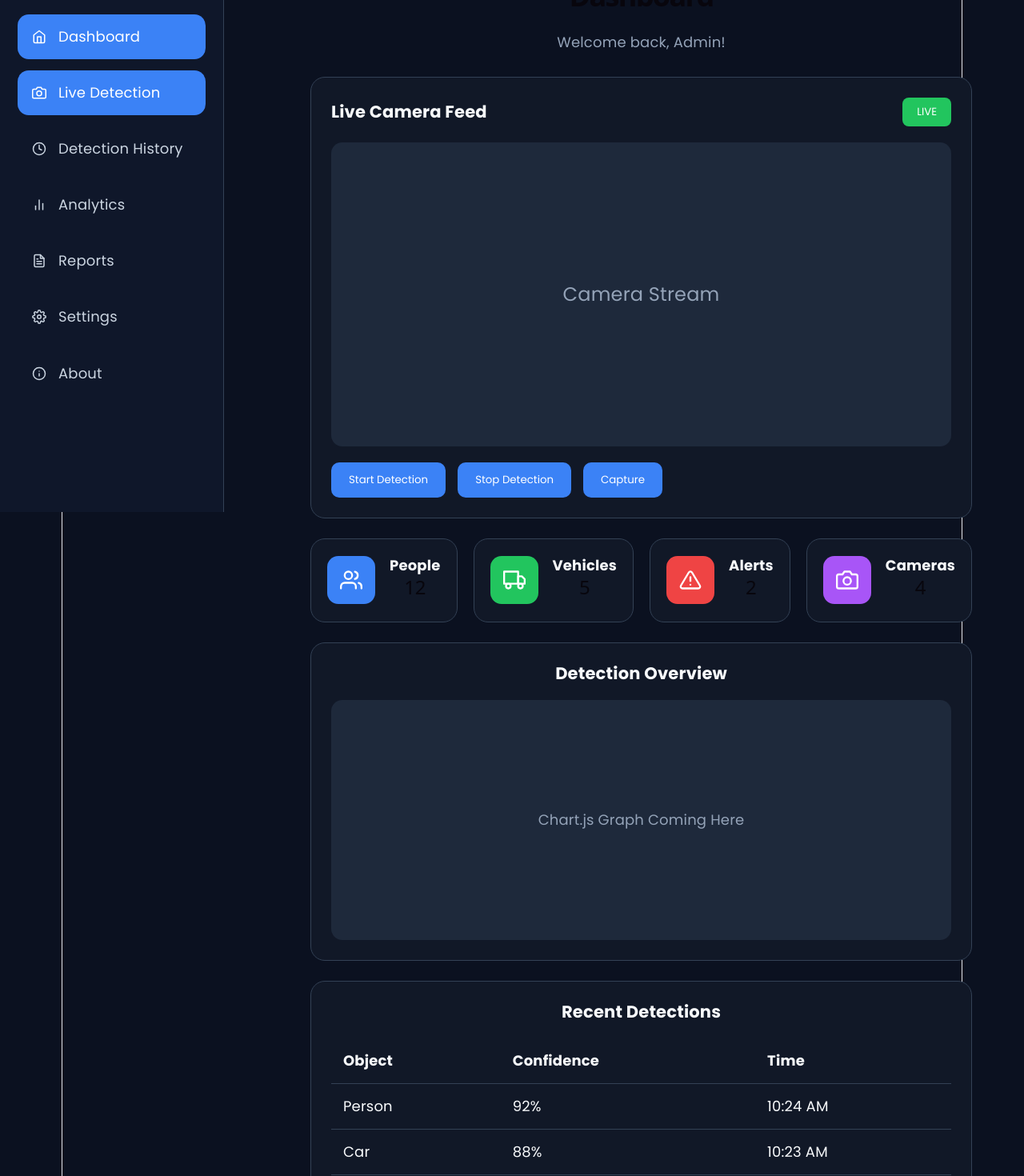
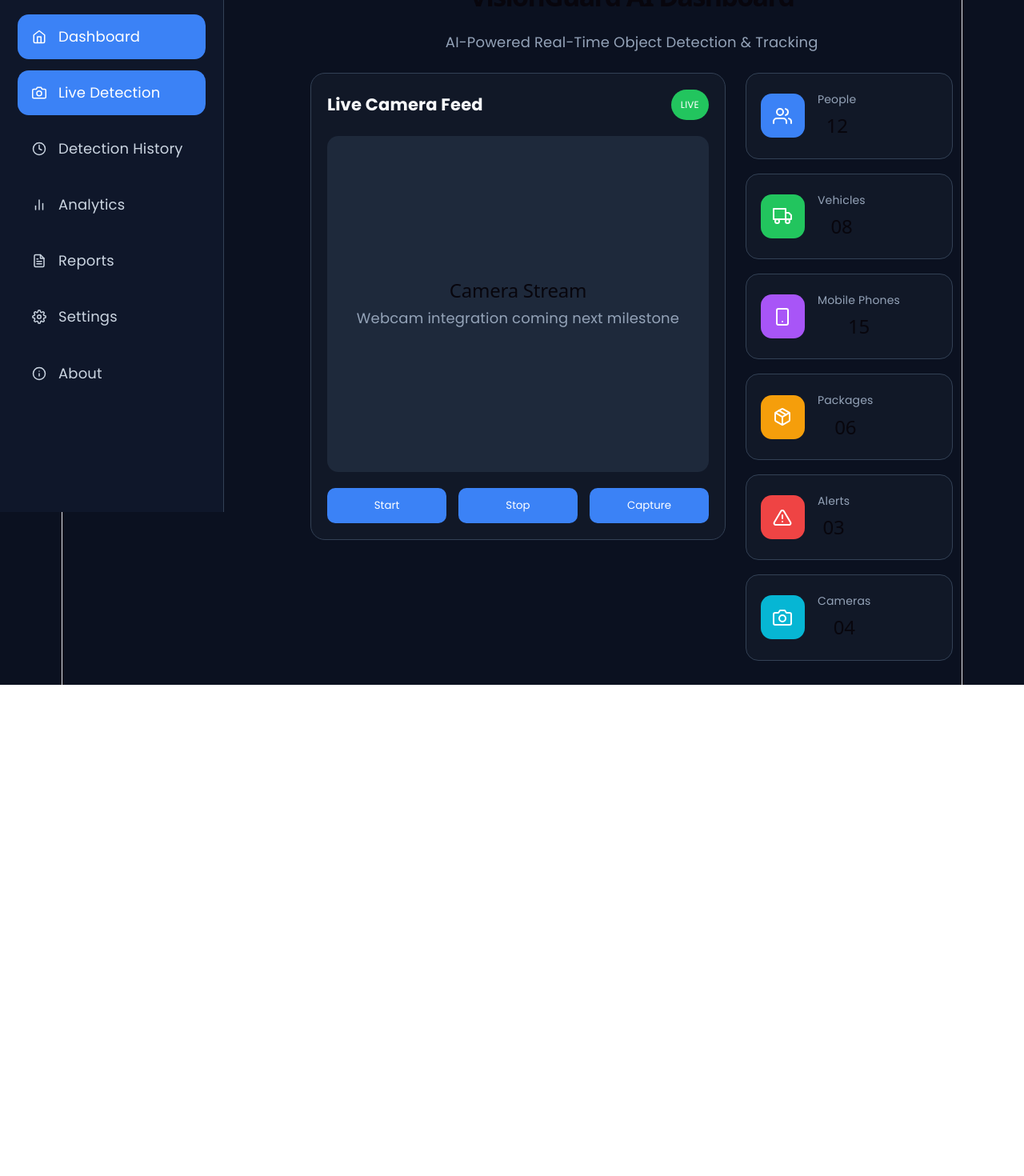
Before and after one commit to Soujana77/CodeAlpha_VisionGuard_AI, a React app in the folder frontend/: page / in a window 1280 px wide. Shown: the part 160-1630 px from the top of the page at 80% size. After the commit the page ends 1016 px from the top, so only its background shows below. Built offline with nearby package versions, Linux system fonts and the light colour scheme; the HTML template or start-up script is replaced by a standard one.

Commit message:
Implement responsive dashboard grid layout

```diff
--- a/frontend/package.json
+++ b/frontend/package.json
@@ -17,6 +17,7 @@
     "react": "^19.2.7",
     "react-bootstrap": "^2.10.10",
     "react-chartjs-2": "^5.3.1",
+    "react-countup": "^6.5.3",
     "react-dom": "^19.2.7",
     "react-hot-toast": "^2.6.0",
     "react-icons": "^5.6.0",
--- a/frontend/src/components/dashboard/AnalyticsChart.jsx
+++ /dev/null
@@ -1,17 +0,0 @@
-function AnalyticsChart() {
-  return (
-    <div className="chart-card">
-
-      <h3>Detection Overview</h3>
-
-      <div className="chart-placeholder">
-
-        Chart.js Graph Coming Here
-
-      </div>
-
-    </div>
-  );
-}
-
-export default AnalyticsChart;
--- a/frontend/src/components/dashboard/CameraPanel.jsx
+++ /dev/null
@@ -1,23 +0,0 @@
-function CameraPanel() {
-  return (
-    <div className="camera-panel">
-      <div className="camera-header">
-        <h3>Live Camera Feed</h3>
-
-        <button>LIVE</button>
-      </div>
-
-      <div className="camera-placeholder">
-        Camera Stream
-      </div>
-
-      <div className="camera-buttons">
-        <button>Start Detection</button>
-        <button>Stop Detection</button>
-        <button>Capture</button>
-      </div>
-    </div>
-  );
-}
-
-export default CameraPanel;
--- /dev/null
+++ b/frontend/src/components/dashboard/DashboardGrid.jsx
@@ -0,0 +1,20 @@
+import LiveCameraCard from "./LiveCameraCard";
+import StatsGrid from "./StatsGrid";
+
+function DashboardGrid() {
+  return (
+    <div className="dashboard-grid">
+
+      <div className="camera-section">
+        <LiveCameraCard />
+      </div>
+
+      <div className="stats-section">
+        <StatsGrid />
+      </div>
+
+    </div>
+  );
+}
+
+export default DashboardGrid;
--- a/frontend/src/components/dashboard/DetectionTable.jsx
+++ /dev/null
@@ -1,45 +0,0 @@
-function DetectionTable() {
-  return (
-    <div className="table-card">
-
-      <h3>Recent Detections</h3>
-
-      <table>
-
-        <thead>
-
-          <tr>
-            <th>Object</th>
-            <th>Confidence</th>
-            <th>Time</th>
-          </tr>
-
-        </thead>
-
-        <tbody>
-
-          <tr>
-
-            <td>Person</td>
-            <td>92%</td>
-            <td>10:24 AM</td>
-
-          </tr>
-
-          <tr>
-
-            <td>Car</td>
-            <td>88%</td>
-            <td>10:23 AM</td>
-
-          </tr>
-
-        </tbody>
-
-      </table>
-
-    </div>
-  );
-}
-
-export default DetectionTable;
--- /dev/null
+++ b/frontend/src/components/dashboard/LiveCameraCard.jsx
@@ -0,0 +1,33 @@
+function LiveCameraCard() {
+  return (
+    <div className="camera-card">
+
+      <div className="card-header">
+        <h3>Live Camera Feed</h3>
+
+        <span className="live-badge">LIVE</span>
+      </div>
+
+      <div className="camera-screen">
+
+        <h2>Camera Stream</h2>
+
+        <p>Webcam integration coming next milestone</p>
+
+      </div>
+
+      <div className="camera-actions">
+
+        <button>Start</button>
+
+        <button>Stop</button>
+
+        <button>Capture</button>
+
+      </div>
+
+    </div>
+  );
+}
+
+export default LiveCameraCard;
--- /dev/null
+++ b/frontend/src/components/dashboard/StatCard.jsx
@@ -0,0 +1,24 @@
+function StatCard({ title, value, color, icon }) {
+  return (
+    <div className="stat-card">
+
+      <div
+        className="stat-icon"
+        style={{ background: color }}
+      >
+        {icon}
+      </div>
+
+      <div>
+
+        <span>{title}</span>
+
+        <h2>{value}</h2>
+
+      </div>
+
+    </div>
+  );
+}
+
+export default StatCard;
--- /dev/null
+++ b/frontend/src/components/dashboard/StatsGrid.jsx
@@ -0,0 +1,61 @@
+import {
+  FiUsers,
+  FiTruck,
+  FiSmartphone,
+  FiPackage,
+  FiAlertTriangle,
+  FiCamera,
+} from "react-icons/fi";
+
+import StatCard from "./StatCard";
+
+const stats = [
+  {
+    title: "People",
+    value: "12",
+    color: "#3B82F6",
+    icon: <FiUsers />,
+  },
+  {
+    title: "Vehicles",
+    value: "08",
+    color: "#22C55E",
+    icon: <FiTruck />,
+  },
+  {
+    title: "Mobile Phones",
+    value: "15",
+    color: "#A855F7",
+    icon: <FiSmartphone />,
+  },
+  {
+    title: "Packages",
+    value: "06",
+    color: "#F59E0B",
+    icon: <FiPackage />,
+  },
+  {
+    title: "Alerts",
+    value: "03",
+    color: "#EF4444",
+    icon: <FiAlertTriangle />,
+  },
+  {
+    title: "Cameras",
+    value: "04",
+    color: "#06B6D4",
+    icon: <FiCamera />,
+  },
+];
+
+function StatsGrid() {
+  return (
+    <div className="stats-grid">
+      {stats.map((item) => (
+        <StatCard key={item.title} {...item} />
+      ))}
+    </div>
+  );
+}
+
+export default StatsGrid;
--- a/frontend/src/pages/Dashboard.jsx
+++ b/frontend/src/pages/Dashboard.jsx
@@ -1,31 +1,16 @@
 import MainLayout from "../components/layout/MainLayout";
-import StatsCards from "../components/dashboard/StatsCards";
-import CameraPanel from "../components/dashboard/CameraPanel";
-import AnalyticsChart from "../components/dashboard/AnalyticsChart";
-import DetectionTable from "../components/dashboard/DetectionTable";
-import RecentAlerts from "../components/dashboard/RecentAlerts";
-
+import DashboardGrid from "../components/dashboard/DashboardGrid";
 import "../styles/dashboard.css";
 
 function Dashboard() {
   return (
     <MainLayout>
-
       <div className="dashboard-header">
-        <h1>Dashboard</h1>
-        <p>Welcome back, Admin!</p>
+        <h1>VisionGuard AI Dashboard</h1>
+        <p>AI-Powered Real-Time Object Detection & Tracking</p>
       </div>
 
-      <CameraPanel />
-
-      <StatsCards />
-
-      <AnalyticsChart />
-
-      <DetectionTable />
-
-      <RecentAlerts />
-
+      <DashboardGrid />
     </MainLayout>
   );
 }
--- a/frontend/src/styles/dashboard.css
+++ b/frontend/src/styles/dashboard.css
@@ -1,135 +1,114 @@
 .dashboard-header{
-    margin-bottom:30px;
+    margin-bottom:25px;
 }
 
 .dashboard-header h1{
-    font-size:36px;
+    font-size:34px;
     font-weight:700;
 }
 
 .dashboard-header p{
     color:#94A3B8;
-    margin-top:6px;
+    margin-top:5px;
 }
 
-.camera-panel{
+.dashboard-grid{
+    display:grid;
+    grid-template-columns:2fr 1fr;
+    gap:25px;
+    align-items:start;
+}
+
+.camera-card{
     background:#111827;
     border:1px solid #334155;
     border-radius:18px;
-    padding:25px;
-    margin-bottom:25px;
+    padding:20px;
 }
 
-.camera-header{
+.card-header{
     display:flex;
     justify-content:space-between;
     align-items:center;
     margin-bottom:20px;
 }
 
-.camera-header button{
+.live-badge{
     background:#22C55E;
     color:white;
-    padding:8px 18px;
-    border-radius:8px;
+    padding:6px 12px;
+    border-radius:20px;
+    font-size:12px;
 }
 
-.camera-placeholder{
-    height:380px;
+.camera-screen{
+    height:420px;
     background:#1E293B;
     border-radius:14px;
     display:flex;
+    flex-direction:column;
     justify-content:center;
     align-items:center;
     color:#94A3B8;
-    font-size:24px;
-    margin-bottom:20px;
 }
 
-.camera-buttons{
+.camera-actions{
     display:flex;
     gap:15px;
+    margin-top:20px;
 }
 
-.camera-buttons button{
-    padding:12px 22px;
-    border-radius:10px;
+.camera-actions button{
+    flex:1;
     background:#3B82F6;
     color:white;
+    padding:12px;
+    border-radius:10px;
 }
 
 .stats-grid{
     display:grid;
-    grid-template-columns:repeat(4,1fr);
-    gap:20px;
-    margin-bottom:25px;
+    grid-template-columns:1fr;
+    gap:18px;
 }
 
 .stat-card{
     background:#111827;
     border:1px solid #334155;
-    border-radius:18px;
-    padding:20px;
+    border-radius:16px;
+    padding:18px;
     display:flex;
     align-items:center;
-    gap:18px;
+    gap:16px;
 }
 
 .stat-icon{
-    width:60px;
-    height:60px;
+    width:55px;
+    height:55px;
     border-radius:14px;
     display:flex;
     justify-content:center;
     align-items:center;
-    font-size:28px;
     color:white;
+    font-size:24px;
 }
 
-.chart-card,
-.table-card,
-.alerts-card{
-    background:#111827;
-    border:1px solid #334155;
-    border-radius:18px;
-    padding:25px;
-    margin-top:25px;
+.stat-card span{
+    color:#94A3B8;
+    font-size:14px;
 }
 
-.chart-placeholder{
-    height:300px;
-    display:flex;
-    justify-content:center;
-    align-items:center;
-    color:#94A3B8;
-    background:#1E293B;
-    border-radius:14px;
-    margin-top:20px;
+.stat-card h2{
+    margin-top:6px;
 }
 
-.table-card table{
-    width:100%;
-    border-collapse:collapse;
-    margin-top:20px;
+@media(max-width:1100px){
+
+.dashboard-grid{
+
+grid-template-columns:1fr;
+
 }
-
-.table-card th,
-.table-card td{
-    padding:15px;
-    text-align:left;
-    border-bottom:1px solid #334155;
-}
-
-.alerts-card ul{
-    margin-top:20px;
-}
-
-.alerts-card li{
-    padding:15px 0;
-    border-bottom:1px solid #334155;
-}
-
-@media(max-width:1200px){
 
 .stats-grid{
 
@@ -147,7 +126,7 @@ grid-template-columns:1fr;
 
 }
 
-.camera-buttons{
+.camera-actions{
 
 flex-direction:column;
 
```
Also changed, not shown: frontend/src/components/dashboard/DetectionGraph.jsx (added), frontend/src/components/dashboard/DetectionHistory.jsx (added), 1 other file (tests, documents, lock files or other folders).
